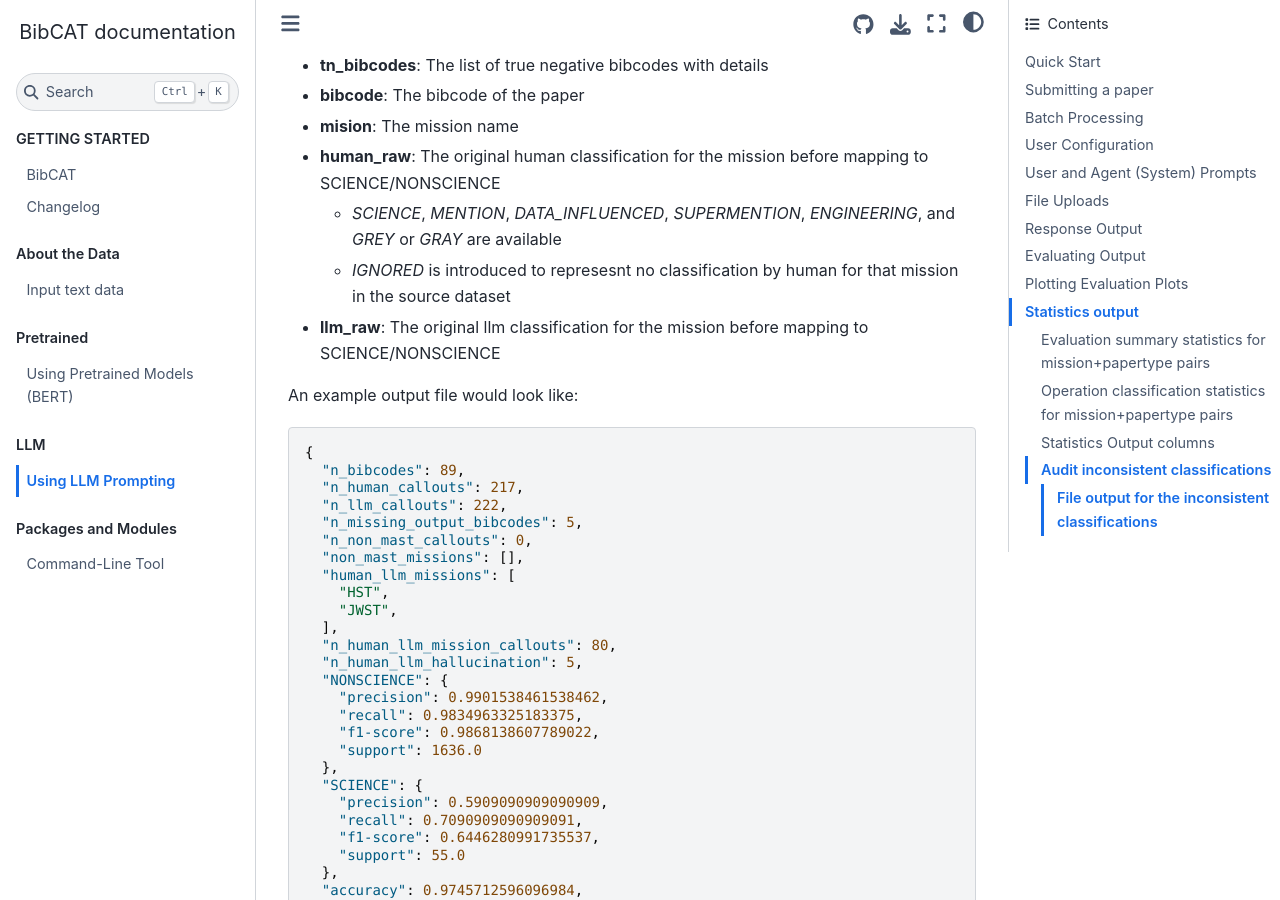
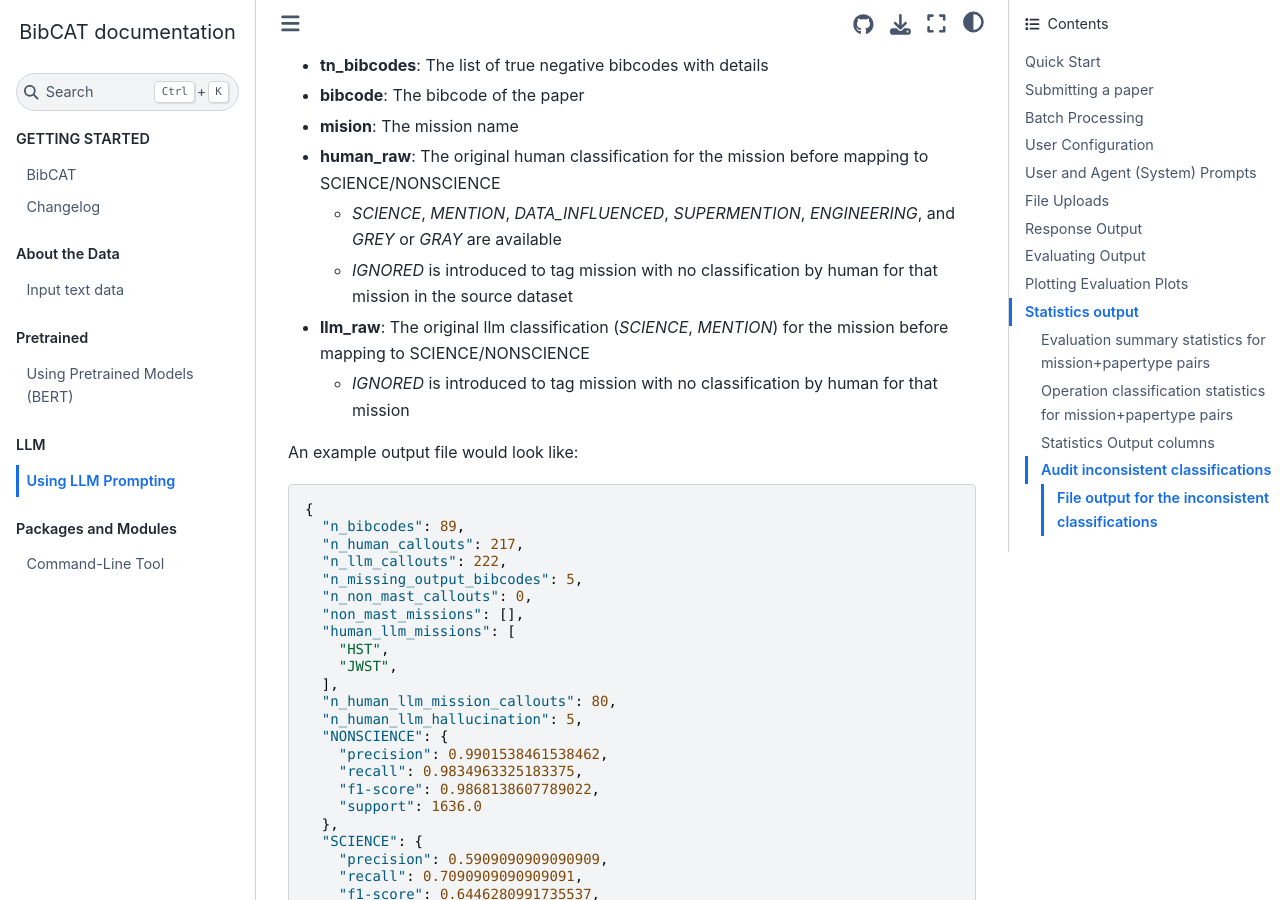
Before and after one commit to spacetelescope/bibcat, a Sphinx documentation site: the page built from docs/llm.md, in a window 1280 px wide and 900 px high, scrolled down 22608 px. Built offline with Sphinx 7.4.7 and the Sphinx Book theme 1.1.4, drawn with Linux system fonts in a browser that asks for light colours; pages that are not in the unit, such as notebooks, are missing from menus; the version number could not be read and is left out.

Commit message:
minor update

```diff
--- a/docs/llm.md
+++ b/docs/llm.md
@@ -813,8 +813,9 @@ The definitions of the JSON output columns are following.
 - **mision**: The mission name
 - **human_raw**: The original human classification for the mission before mapping to SCIENCE/NONSCIENCE
   - *SCIENCE*, *MENTION*, *DATA_INFLUENCED*, *SUPERMENTION*, *ENGINEERING*, and *GREY* or *GRAY* are available
-  - *IGNORED* is introduced to represesnt no classification by human for that mission in the source dataset
-- **llm_raw**: The original llm classification for the mission before mapping to SCIENCE/NONSCIENCE
+  - *IGNORED* is introduced to tag mission with no classification by human for that mission in the source dataset
+- **llm_raw**: The original llm classification (*SCIENCE*, *MENTION*) for the mission before mapping to SCIENCE/NONSCIENCE
+  - *IGNORED* is introduced to tag mission with no classification by human for that mission
 
 An example output file would look like:
 
```
